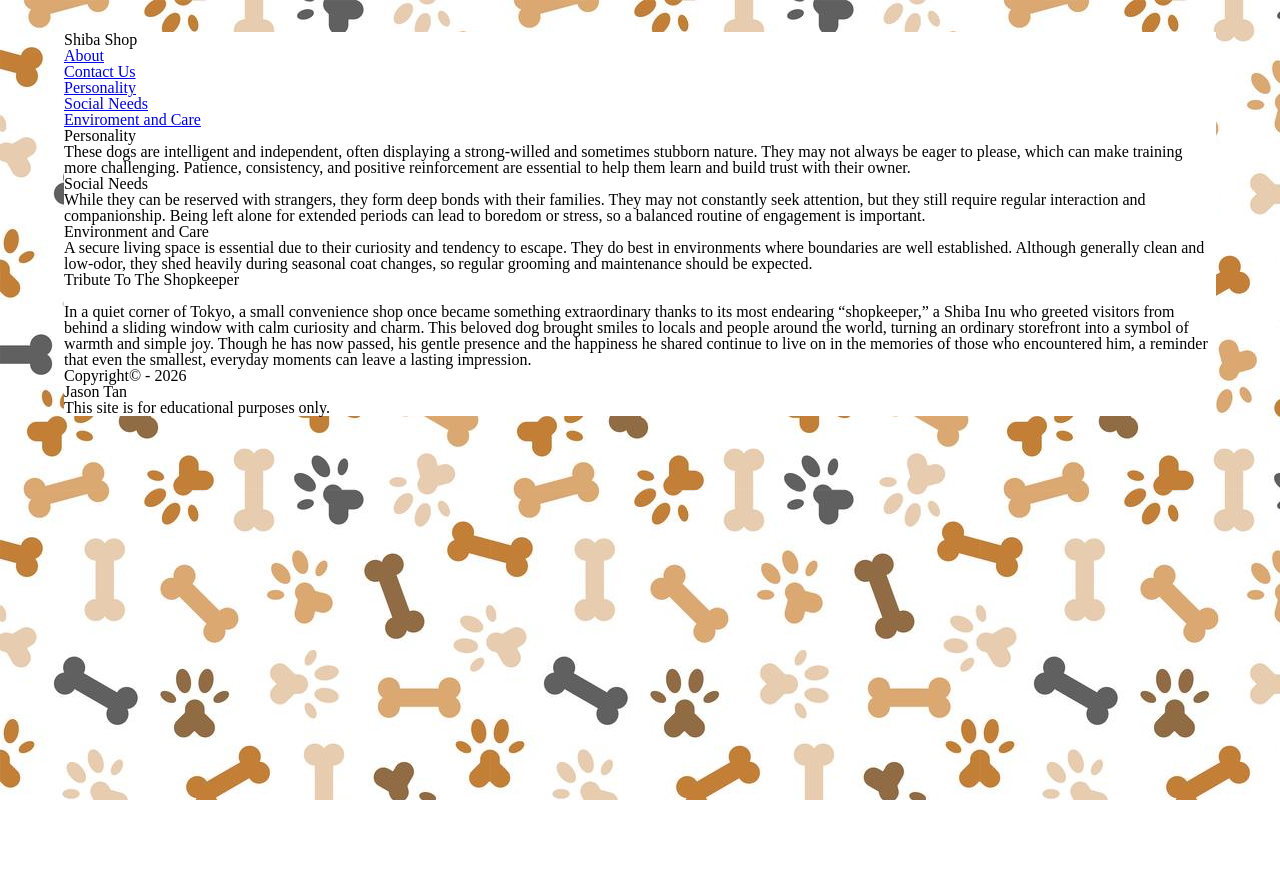
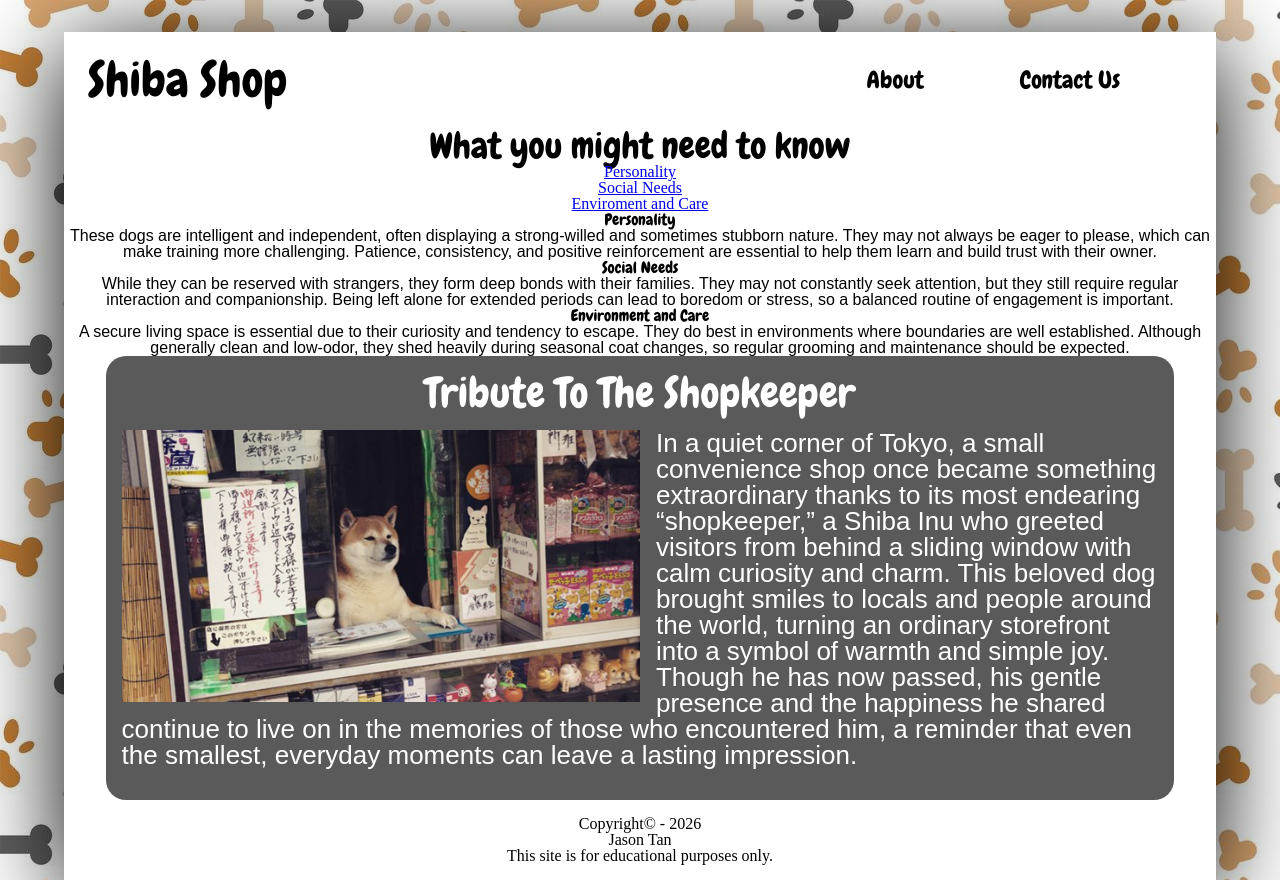
Before and after one commit to jasonsUX/git418final, a plain HTML site: page index.html in a window 1280 px wide. Before the commit the page ends 800 px from the top, so only its background shows below. Drawn offline with Linux system fonts and the light colour scheme.

Commit message:
css completed

```diff
--- a/index.html
+++ b/index.html
@@ -7,10 +7,14 @@
     <title>Shiba Shop</title>
     <link rel="stylesheet" href="styles.css">
     <link rel="icon" href="images/favicon.ico">
+
+    <link rel="preconnect" href="https://fonts.googleapis.com">
+    <link rel="preconnect" href="https://fonts.gstatic.com" crossorigin>
+    <link href="https://fonts.googleapis.com/css2?family=Chewy&display=swap" rel="stylesheet">
 </head>
 <body>
     <header>
-        <h1>Shiba Shop</h1>
+        <h1><a href="#">Shiba Shop</a></h1>
         <nav>
             <ul>
                 <li><a href="#">About</a></li>
@@ -22,7 +26,9 @@
         <section id="carousel">
         </section>
 
+
         <div id="info">
+            <h2>What you might need to know</h2>
             <ul>
                 <li><a href="#personality">Personality</a></li>
                 <li><a href="#needs">Social Needs</a></li>
@@ -44,7 +50,7 @@
 
         <section id="tribute">
             <h3>Tribute To The Shopkeeper</h3>
-            <img>
+            <img src="images/suzuki-store-shiba-inu-thumnail.jpg" alt="famous picture of a tiny convenience store previously ran by a shiba inu">
             <p>In a quiet corner of Tokyo, a small convenience shop once became something extraordinary thanks to its most endearing “shopkeeper,” a Shiba Inu who greeted visitors from behind a sliding window with calm curiosity and charm. This beloved dog brought smiles to locals and people around the world, turning an ordinary storefront into a symbol of warmth and simple joy. Though he has now passed, his gentle presence and the happiness he shared continue to live on in the memories of those who encountered him, a reminder that even the smallest, everyday moments can leave a lasting impression.</p>
         </section>
     </main>
--- a/styles.css
+++ b/styles.css
@@ -56,6 +56,7 @@ table {
     --lt-mahogany: #f7a777;
     --shob: #f4bba9;
     --underfluff: #f2e3ce;
+	--tribute: #5A5A5A;
 }
 
 html{
@@ -67,4 +68,97 @@ body{
     background-color: var(--white);
     width: 90%;
     justify-self: center;
+	filter: drop-shadow(0px 16px 50px var(--black));
 }
+
+header{
+	display: flex;
+	justify-content: space-between;
+	align-items: center;
+}
+
+h1{
+	font-family: 'Chewy';
+	font-size: 48px;
+	padding: 1.5rem;
+}
+
+h1 > a {
+	text-decoration: none;
+	color: var(--black);
+}
+
+h1 > a:hover{
+	color: var(--lt-mahogany);
+}
+
+header ul{
+	display: flex;
+	gap: 1rem;
+	padding: 1rem;
+}
+
+header li > a{
+	font-family: 'Chewy';
+	font-size: 24px;
+	text-decoration: none;
+	color: var(--black);
+	margin-right: 5rem;
+}
+
+header li > a:hover{
+	color:var(--lt-mahogany);
+}
+
+main{
+	display: block;
+	margin: 0 auto;
+	text-align: center;
+}
+
+#info h2{
+	font-family: 'Chewy';
+	font-size: 36px;
+}
+
+#info h3{
+	font-family: 'Chewy';
+}
+
+#info p{
+	font-family: 'Arial';
+}
+
+#tribute{
+	display: block;
+	margin: 0 auto;
+	background-color: var(--tribute);
+	color: var(--white);
+	width: 90%;
+	padding: 1rem 1rem 2rem 1rem;
+	border-radius: 20px;
+}
+
+#tribute h3{
+	font-family: 'Chewy';
+	padding-bottom: 1rem;
+	font-size: 42px;
+}
+
+#tribute img{
+	width: 50%;
+	height: auto;
+	float: left;
+	padding-right: 1rem;
+}
+
+#tribute p{
+	font-family: 'Arial';
+	font-size: 26px;
+	text-align: left;
+}
+
+footer{
+	text-align: center;
+	padding: 1rem;
+}
```
Also changed, not shown: images/Fifi-female-dhiba-inu-puppy-for-sale-4-300x300.jpeg (added), images/Graham-M1-2-300x300.jpg (added), images/Yoku-Jo-male-Shiba-puppy-for-sale-1-300x300.jpg (added), images/bcd65585-dd82-4704-be38-9bd9518451e7.__CR0,0,3695,3695_PT0_SX300_V1___.jpg (added), images/images.jfif (added), images/shiba-inu-dog-doge-meme-spitz-breeds-thumb.jpg (added), images/suzuki-store-shiba-inu-thumnail.jpg (added).
